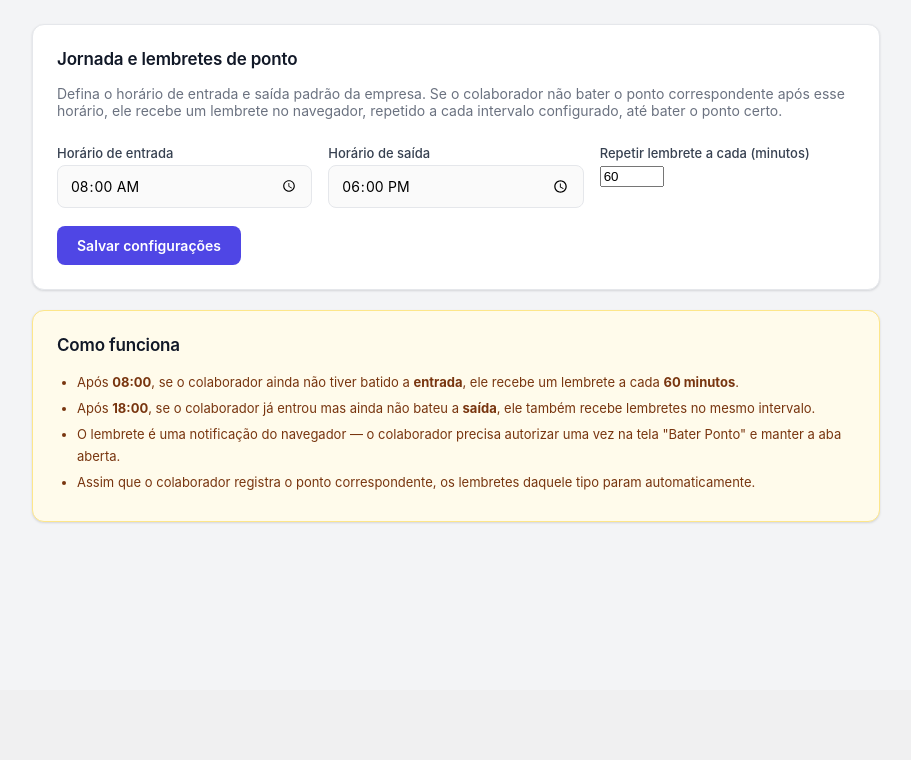
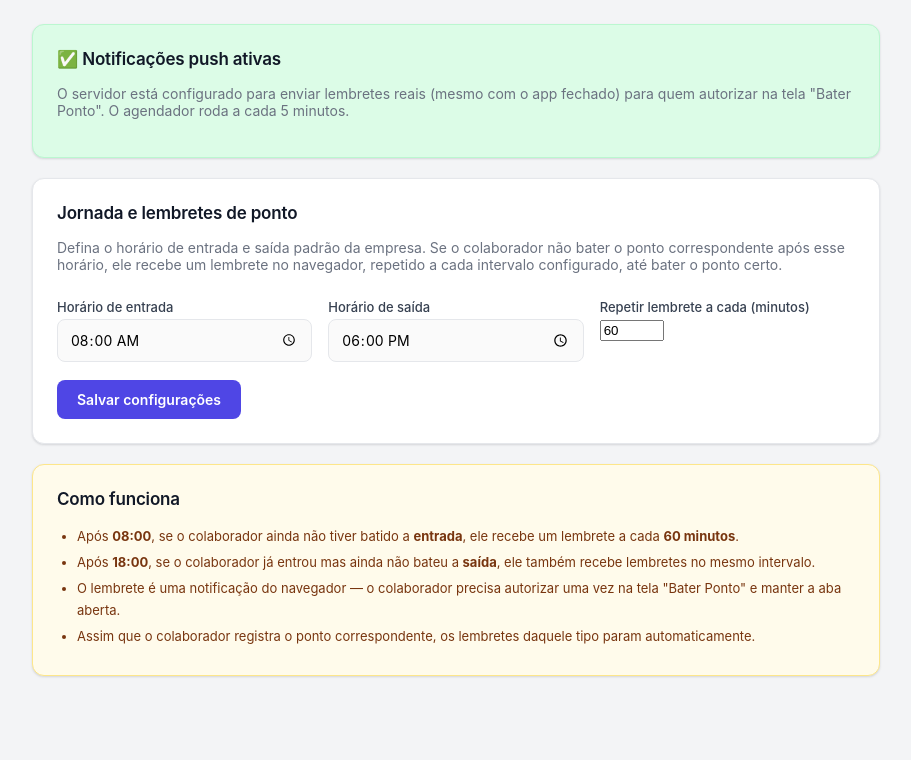
Before and after one commit to BLSalles/ponto-app, a Flask app: page /gestor/configuracoes in a window 1280 px wide. Shown: the part 110-870 px from the top of the page, without its empty margins (184-1095 px from the left). Before the commit the page ends 633 px from the top, so only its background shows below. Run offline with Flask 3, Linux system fonts and the light colour scheme; the visitor is signed in with stand-in values (Sample User, id 1); data comes from the database, SQL or seed files in the repository; data that the repository does not hold is empty.

Commit message:
Ponto v6

```diff
--- a/app.py
+++ b/app.py
@@ -2,11 +2,14 @@
 import io
 import csv
 import base64
+import json
 import numpy as np
 import requests
 from datetime import datetime
 from zoneinfo import ZoneInfo
 from functools import wraps
+from pywebpush import webpush, WebPushException
+from apscheduler.schedulers.background import BackgroundScheduler
 
 from flask import (
     Flask, render_template, request, redirect,
@@ -139,6 +142,29 @@
     return config
 
 
+class PushSubscription(db.Model):
+    """Inscrição de notificação push (Web Push) de um colaborador em um dispositivo/navegador."""
+    id = db.Column(db.Integer, primary_key=True)
+    colaborador_id = db.Column(db.Integer, db.ForeignKey("colaborador.id"), nullable=False)
+    endpoint = db.Column(db.Text, nullable=False, unique=True)
+    p256dh = db.Column(db.String(255), nullable=False)
+    auth = db.Column(db.String(255), nullable=False)
+    criado_em = db.Column(db.DateTime, default=datetime.utcnow)
+
+    colaborador = db.relationship("Colaborador", backref="push_subscriptions")
+
+
+class UltimoLembretePush(db.Model):
+    """Controla quando foi o último push de lembrete enviado por colaborador/tipo,
+    para respeitar o intervalo configurado sem duplicar envios."""
+    id = db.Column(db.Integer, primary_key=True)
+    colaborador_id = db.Column(db.Integer, db.ForeignKey("colaborador.id"), nullable=False)
+    tipo = db.Column(db.String(20), nullable=False)  # entrada | saida
+    enviado_em = db.Column(db.DateTime, default=datetime.utcnow)
+
+    __table_args__ = (db.UniqueConstraint("colaborador_id", "tipo", name="uniq_colaborador_tipo_lembrete"),)
+
+
 # ---------------------------------------------------------------------------
 # Helpers de autenticação
 # ---------------------------------------------------------------------------
@@ -252,11 +278,155 @@
 
 
 # ---------------------------------------------------------------------------
+# Web Push (notificações reais, mesmo com o app fechado)
+# ---------------------------------------------------------------------------
+# As chaves são geradas uma única vez com "flask generate-vapid-keys" e salvas
+# como variáveis de ambiente no Render. Sem elas, o push fica desativado (o app
+# continua funcionando normalmente, só sem o lembrete de fundo).
+VAPID_PRIVATE_KEY = os.environ.get("VAPID_PRIVATE_KEY")
+VAPID_PUBLIC_KEY = os.environ.get("VAPID_PUBLIC_KEY")
+VAPID_CONTACT_EMAIL = os.environ.get("VAPID_CONTACT_EMAIL", "contato@empresa.com")
+PUSH_HABILITADO = bool(VAPID_PRIVATE_KEY and VAPID_PUBLIC_KEY)
+
+
+def gerar_par_chaves_vapid():
+    """Gera um par de chaves VAPID novo (privada, pública) já em formato urlsafe-base64,
+    prontas para virarem variáveis de ambiente VAPID_PRIVATE_KEY / VAPID_PUBLIC_KEY."""
+    from py_vapid import Vapid02
+    from cryptography.hazmat.primitives import serialization
+
+    def _b64url(data: bytes) -> str:
+        return base64.urlsafe_b64encode(data).rstrip(b"=").decode()
+
+    v = Vapid02()
+    v.generate_keys()
+
+    priv_value = v.private_key.private_numbers().private_value.to_bytes(32, "big")
+    pub_raw = v.public_key.public_bytes(
+        encoding=serialization.Encoding.X962,
+        format=serialization.PublicFormat.UncompressedPoint,
+    )
+    return _b64url(priv_value), _b64url(pub_raw)
+
+
+def enviar_push_colaborador(colaborador, titulo, corpo):
+    """Envia uma notificação Web Push para todos os dispositivos inscritos do colaborador.
+    Remove automaticamente inscrições que o navegador já invalidou (410/404)."""
+    if not PUSH_HABILITADO:
+        return
+
+    payload = json.dumps({"title": titulo, "body": corpo})
+    for sub in list(colaborador.push_subscriptions):
+        try:
+            webpush(
+                subscription_info={
+                    "endpoint": sub.endpoint,
+                    "keys": {"p256dh": sub.p256dh, "auth": sub.auth},
+                },
+                data=payload,
+                vapid_private_key=VAPID_PRIVATE_KEY,
+                vapid_claims={"sub": f"mailto:{VAPID_CONTACT_EMAIL}"},
+            )
+        except WebPushException as ex:
+            status = getattr(ex.response, "status_code", None)
+            if status in (404, 410):
+                db.session.delete(sub)
+                db.session.commit()
+        except Exception:
+            # Nunca deixa uma falha de push derrubar o job do agendador.
+            pass
+
+
+def verificar_e_enviar_lembretes_push():
+    """Roda periodicamente (APScheduler): verifica quem está devendo bater ponto
+    e envia push respeitando o intervalo configurado pelo gestor."""
+    if not PUSH_HABILITADO:
+        return
+
+    with app.app_context():
+        config = obter_configuracao()
+        agora_str = agora_brasilia().strftime("%H:%M")
+        colaboradores = Colaborador.query.filter_by(is_gestor=False).all()
+
+        for colaborador in colaboradores:
+            if not colaborador.push_subscriptions:
+                continue
+
+            count = contar_registros_hoje(colaborador.id)
+            pendencia = None
+            if count == 0 and agora_str >= config.horario_entrada:
+                pendencia = "entrada"
+            elif count % 2 == 1 and agora_str >= config.horario_saida:
+                pendencia = "saida"
+
+            if not pendencia:
+                continue
+
+            ultimo = UltimoLembretePush.query.filter_by(
+                colaborador_id=colaborador.id, tipo=pendencia
+            ).first()
+
+            if ultimo:
+                minutos_desde_ultimo = (datetime.utcnow() - ultimo.enviado_em).total_seconds() / 60
+                if minutos_desde_ultimo < config.intervalo_lembrete_minutos:
+                    continue
+
+            texto = (
+                "Você ainda não bateu a ENTRADA hoje!"
+                if pendencia == "entrada"
+                else "Você ainda não bateu a SAÍDA hoje!"
+            )
+            enviar_push_colaborador(colaborador, "Lembrete de ponto", texto)
+
+            if ultimo:
+                ultimo.enviado_em = datetime.utcnow()
+            else:
+                db.session.add(UltimoLembretePush(
+                    colaborador_id=colaborador.id, tipo=pendencia, enviado_em=datetime.utcnow()
+                ))
+            db.session.commit()
+
+
+# ---------------------------------------------------------------------------
 # Rotas - autenticação
 # ---------------------------------------------------------------------------
 @app.route("/", methods=["GET"])
 def index():
     return redirect(url_for("login"))
+
+
+@app.route("/api/push-subscribe", methods=["POST"])
+@login_required
+def push_subscribe():
+    """Recebe a inscrição de Web Push do navegador do colaborador e salva no banco."""
+    dados = request.get_json(silent=True) or {}
+    endpoint = dados.get("endpoint")
+    keys = dados.get("keys", {})
+    p256dh = keys.get("p256dh")
+    auth = keys.get("auth")
+
+    if not (endpoint and p256dh and auth):
+        return jsonify({"ok": False, "mensagem": "Dados de inscrição incompletos."}), 400
+
+    existente = PushSubscription.query.filter_by(endpoint=endpoint).first()
+    if existente:
+        existente.colaborador_id = session["user_id"]
+        existente.p256dh = p256dh
+        existente.auth = auth
+    else:
+        db.session.add(PushSubscription(
+            colaborador_id=session["user_id"], endpoint=endpoint, p256dh=p256dh, auth=auth
+        ))
+    db.session.commit()
+    return jsonify({"ok": True})
+
+
+@app.route("/healthz")
+def healthz():
+    """Endpoint leve para um pinger externo (ex.: cron-job.org, UptimeRobot) manter o
+    serviço acordado no plano gratuito do Render, o que é necessário para o agendador
+    de lembretes (APScheduler) continuar rodando."""
+    return jsonify({"status": "ok"})
 
 
 @app.route("/service-worker.js")
@@ -308,6 +478,8 @@
         horario_entrada=config.horario_entrada,
         horario_saida=config.horario_saida,
         intervalo_lembrete_minutos=config.intervalo_lembrete_minutos,
+        vapid_public_key=VAPID_PUBLIC_KEY or "",
+        push_habilitado=PUSH_HABILITADO,
     )
 
 
@@ -488,7 +660,23 @@
 @gestor_required
 def gestor_configuracoes():
     config = obter_configuracao()
-    return render_template("gestor_configuracoes.html", config=config)
+    return render_template("gestor_configuracoes.html", config=config, push_habilitado=PUSH_HABILITADO)
+
+
+@app.route("/gestor/configuracoes/gerar-chaves-push", methods=["POST"])
+@gestor_required
+def gerar_chaves_push():
+    """Gera um novo par de chaves VAPID direto pela interface, sem precisar de terminal/shell.
+    As chaves são mostradas UMA VEZ na tela para o gestor copiar e colar no Render."""
+    chave_privada, chave_publica = gerar_par_chaves_vapid()
+    config = obter_configuracao()
+    return render_template(
+        "gestor_configuracoes.html",
+        config=config,
+        push_habilitado=PUSH_HABILITADO,
+        chave_privada_gerada=chave_privada,
+        chave_publica_gerada=chave_publica,
+    )
 
 
 @app.route("/gestor/configuracoes/salvar", methods=["POST"])
@@ -678,6 +866,20 @@
         print("Gestor já existe.")
 
 
+@app.cli.command("generate-vapid-keys")
+def generate_vapid_keys():
+    """Gera um par de chaves VAPID para o Web Push. Rodar UMA VEZ com: flask generate-vapid-keys
+    e copiar a saída para as variáveis de ambiente VAPID_PUBLIC_KEY e VAPID_PRIVATE_KEY no Render."""
+    chave_privada, chave_publica = gerar_par_chaves_vapid()
+
+    print("\nCopie estas duas variáveis para o Render (Settings → Environment):\n")
+    print(f"VAPID_PRIVATE_KEY={chave_privada}")
+    print(f"VAPID_PUBLIC_KEY={chave_publica}")
+    print("\nOpcional (aparece na mensagem enviada ao navegador como contato do remetente):")
+    print("VAPID_CONTACT_EMAIL=seu-email@empresa.com\n")
+    print("Depois de configurar, reinicie o serviço no Render para o push ser ativado.")
+
+
 # ---------------------------------------------------------------------------
 # Migração leve (sem Flask-Migrate): garante que colunas novas existam
 # em bancos já criados anteriormente (ex.: banco Postgres já em produção).
@@ -711,5 +913,24 @@
         db.session.commit()
 
 
+# ---------------------------------------------------------------------------
+# Agendador de lembretes (Web Push) — roda dentro do próprio processo Flask.
+#
+# IMPORTANTE (plano gratuito do Render): o serviço "dorme" após ~15 min sem
+# receber requisições, e junto com ele esse agendador também para. Configure
+# um pinger externo gratuito (ex.: cron-job.org, UptimeRobot) para acessar
+# GET /healthz a cada 5-10 minutos e manter o serviço acordado.
+# ---------------------------------------------------------------------------
+if PUSH_HABILITADO and os.environ.get("WERKZEUG_RUN_MAIN") != "true":
+    scheduler = BackgroundScheduler(timezone="America/Sao_Paulo")
+    scheduler.add_job(verificar_e_enviar_lembretes_push, "interval", minutes=5, id="lembretes_push")
+    scheduler.start()
+elif not PUSH_HABILITADO:
+    print(
+        "[push] VAPID_PUBLIC_KEY/VAPID_PRIVATE_KEY não configuradas — lembretes por "
+        "notificação push desativados. Rode 'flask generate-vapid-keys' para gerar as chaves."
+    )
+
+
 if __name__ == "__main__":
     app.run(debug=True, host="0.0.0.0", port=int(os.environ.get("PORT", 5000)))
--- a/requirements.txt
+++ b/requirements.txt
@@ -9,3 +9,5 @@
 dlib-bin
 tzdata
 requests==2.32.3
+pywebpush==2.3.0
+APScheduler==3.11.3
--- a/templates/gestor_configuracoes.html
+++ b/templates/gestor_configuracoes.html
@@ -1,6 +1,51 @@
 {% extends "base.html" %}
 {% block titulo %}Configurações - Painel do Gestor{% endblock %}
 {% block conteudo %}
+
+<div class="card {% if push_habilitado %}card-sucesso{% else %}card-aviso{% endif %}">
+  <div class="card-header">
+    <h2>{% if push_habilitado %}✅ Notificações push ativas{% else %}⚠️ Notificações push não configuradas{% endif %}</h2>
+  </div>
+  {% if push_habilitado %}
+    <p class="ponto-instrucao" style="text-align:left; margin-top:0;">
+      O servidor está configurado para enviar lembretes reais (mesmo com o app fechado) para quem
+      autorizar na tela "Bater Ponto". O agendador roda a cada 5 minutos.
+    </p>
+  {% else %}
+    <p class="ponto-instrucao" style="text-align:left; margin-top:0;">
+      Ainda não configurado. Sem isso, os colaboradores só recebem o lembrete enquanto estiverem
+      com a aba/app aberto — não funciona com o app fechado. Para ativar, gere as chaves abaixo
+      (não precisa de terminal nem shell):
+    </p>
+
+    <form method="POST" action="{{ url_for('gerar_chaves_push') }}">
+      <button type="submit" class="btn-primario">🔑 Gerar chaves VAPID</button>
+    </form>
+
+    {% if chave_privada_gerada %}
+      <div class="chaves-geradas">
+        <p class="chaves-aviso">
+          ⚠️ Copie estas duas linhas agora — elas <strong>não aparecerão de novo</strong> se você sair desta página.
+        </p>
+        <label>VAPID_PRIVATE_KEY</label>
+        <input type="text" readonly value="VAPID_PRIVATE_KEY={{ chave_privada_gerada }}" onclick="this.select()">
+        <label>VAPID_PUBLIC_KEY</label>
+        <input type="text" readonly value="VAPID_PUBLIC_KEY={{ chave_publica_gerada }}" onclick="this.select()">
+      </div>
+    {% endif %}
+
+    <ol class="lista-explicativa" style="padding-left:20px; margin-top:16px;">
+      <li>Clique em <strong>"🔑 Gerar chaves VAPID"</strong> acima.</li>
+      <li>Toque em cada campo para selecionar o texto e copie (Ctrl+C ou, no celular, segure e toque em "Copiar").</li>
+      <li>No Render, vá em <strong>Settings → Environment</strong> e adicione as duas variáveis (cada linha já vem no formato <code>NOME=valor</code>, é só colar em "Add from .env" se o Render oferecer essa opção, ou criar uma variável de cada vez).</li>
+      <li>Clique em <strong>Save Changes</strong> — o Render reinicia o serviço sozinho.</li>
+      <li><strong>Importante:</strong> no plano gratuito do Render, o serviço "dorme" quando ninguém acessa por
+        ~15 minutos, e junto com ele o agendador de lembretes também para. Configure um pinger gratuito
+        (ex.: <a href="https://cron-job.org" target="_blank">cron-job.org</a> ou UptimeRobot) para acessar
+        <code>{{ request.url_root }}healthz</code> a cada 5-10 minutos e manter o serviço acordado.</li>
+    </ol>
+  {% endif %}
+</div>
 
 <div class="card">
   <div class="card-header">
```
Also changed, not shown: static/css/style.css (+37 -0 lines), static/service-worker.js (+19 -0 lines), templates/ponto.html (+58 -5 lines), 1 other file.
